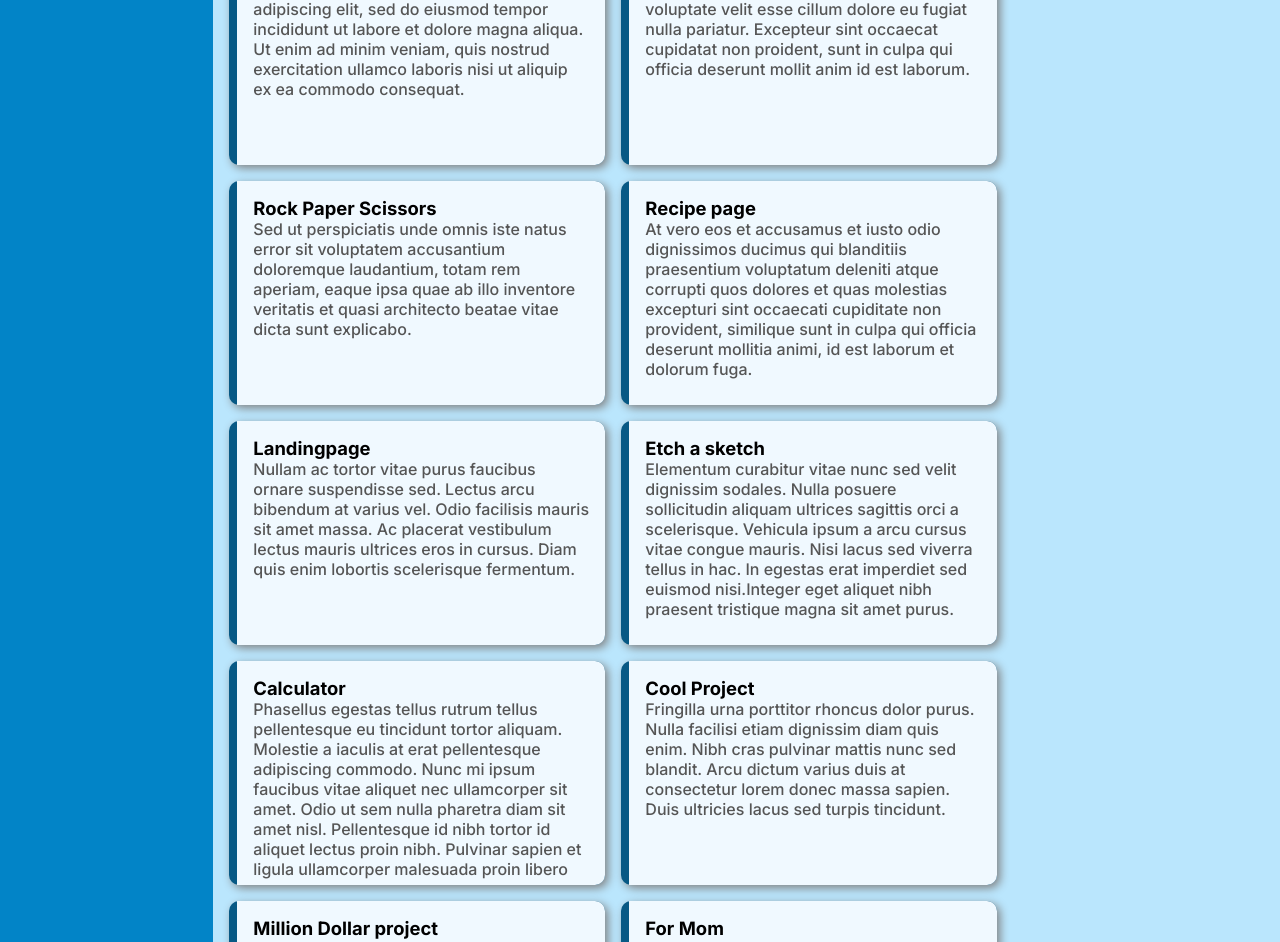
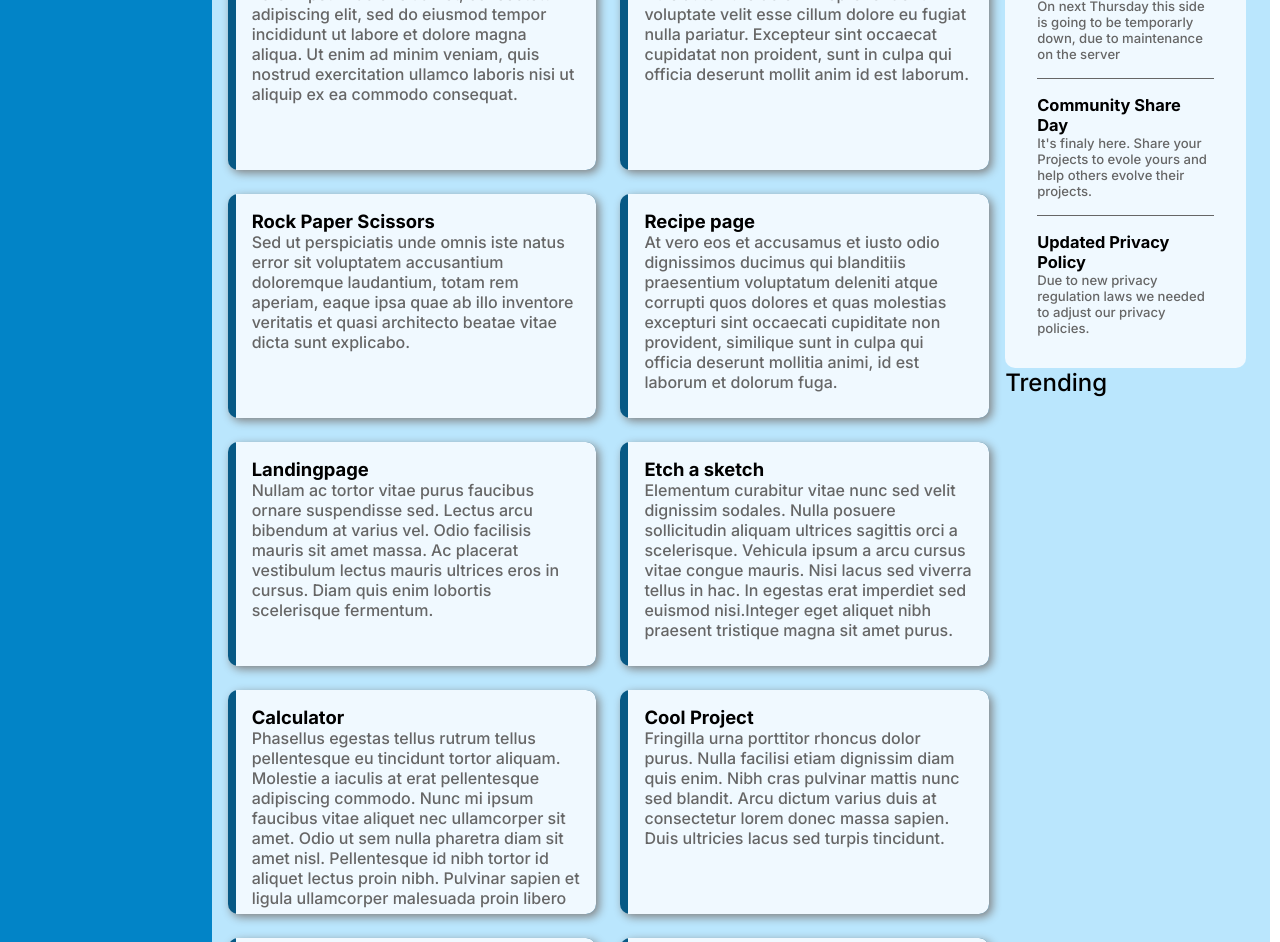
Before and after one commit to cc0803/admin-dashboard, a plain HTML site: page index.html in a window 1280 px wide. Shown: the part 498-1440 px from the top of the page. Drawn offline with Linux system fonts and the light colour scheme.

Commit message:
Finish Announcement section

```diff
--- a/index.html
+++ b/index.html
@@ -53,7 +53,7 @@
         </div>
 
         <div class="main">
-            <div class="section-heading">Your Projects</div>
+            <div class="section heading">Your Projects</div>
             <div class="projects">
                 <div class="project-text">
                     <div class="text">
@@ -114,9 +114,26 @@
                     </div>
                 </div>
             </div>
-            <div class="section-heading">Announcements</div>
+            <div class="section heading">Announcements</div>
             <div class="news">
+                <div class="announcements-article">
+                    <div class="announcement">
+                        <h3>Site Maintenance</h3>
+                        <p>On next Thursday this side is going to be temporarly down, due to maintenance on the server</p>
+                    </div>
+                    <div class="announcement">
+                        <h3>Community Share Day</h3>
+                        <p>It's finaly here. Share your Projects to evole yours and help others evolve their projects.</p>
+                    </div>
+                    <div class="announcement">
+                        <h3>Updated Privacy Policy</h3>
+                        <p>Due to new privacy regulation laws we needed to adjust our privacy policies.</p>
+                    </div>
+                </div>
+                <div class="heading">Trending</div>
+                <div class="trending">
 
+                </div>
             </div>
         </div>
     </div>
--- a/styles.css
+++ b/styles.css
@@ -11,6 +11,7 @@
     --seven: #0369a1;
     --eight: #075985;
     --nine: #0c4a6e;
+    --subtext: #666;
 }
 
 * {
@@ -26,7 +27,7 @@ body {
 }
 
 .grid-container {
-    width: 100vw;
+    width: 99.2vw;
     height: 100vh;
     display: grid;
     grid-template-columns: 1fr 5fr;
@@ -152,13 +153,16 @@ li {
     display: grid;
     grid-auto-rows: 1fr;
     grid-template-columns: repeat(auto-fit, minmax(350px, 1fr));
-    gap: 1rem;
+    gap: 1.5rem;
     margin: 1rem;
 }
 
-.section-heading {
+.section {
+    place-self: flex-end flex-start;
+}
+
+.heading {
     margin: 1rem;
-    place-self: flex-end flex-start;
     font-size: 1.5rem;
 }
 
@@ -181,7 +185,7 @@ li {
     background-color: var(--zero);
     padding: 1rem;
     border-radius: 0 10px 10px 0;
-    color: #555;
+    color: var(--subtext);
     overflow: hidden;
 }
 
@@ -191,3 +195,46 @@ li {
     font-size: calc(12px + 0.5vw);
     color: #000;
 }
+
+.news {
+    box-sizing: border-box;
+    display: flex;
+    flex-direction: column;
+    margin: 0;
+}
+
+.news>.heading {
+    margin: 0;
+}
+
+.announcements-article {
+    background-color: var(--zero);
+    margin: 1rem 1.5rem 0 0;
+    border-radius: 10px;
+}
+
+.announcement {
+    margin: 1rem 2rem;
+    border-bottom: 1px solid var(--subtext);
+}
+
+.announcements-article .announcement:first-child {
+    margin-top: 2rem;
+}
+
+.announcements-article .announcement:last-child {
+    margin-bottom: 2rem;
+    border-bottom: 0px;
+}
+
+h3 {
+    margin: 0;
+    font-size: calc(10px + 0.5vw);
+}
+
+p {
+    margin: 0;
+    margin-bottom: 1rem;
+    color: var(--subtext);
+    font-size: calc(8px + 0.4vw);
+}
```
